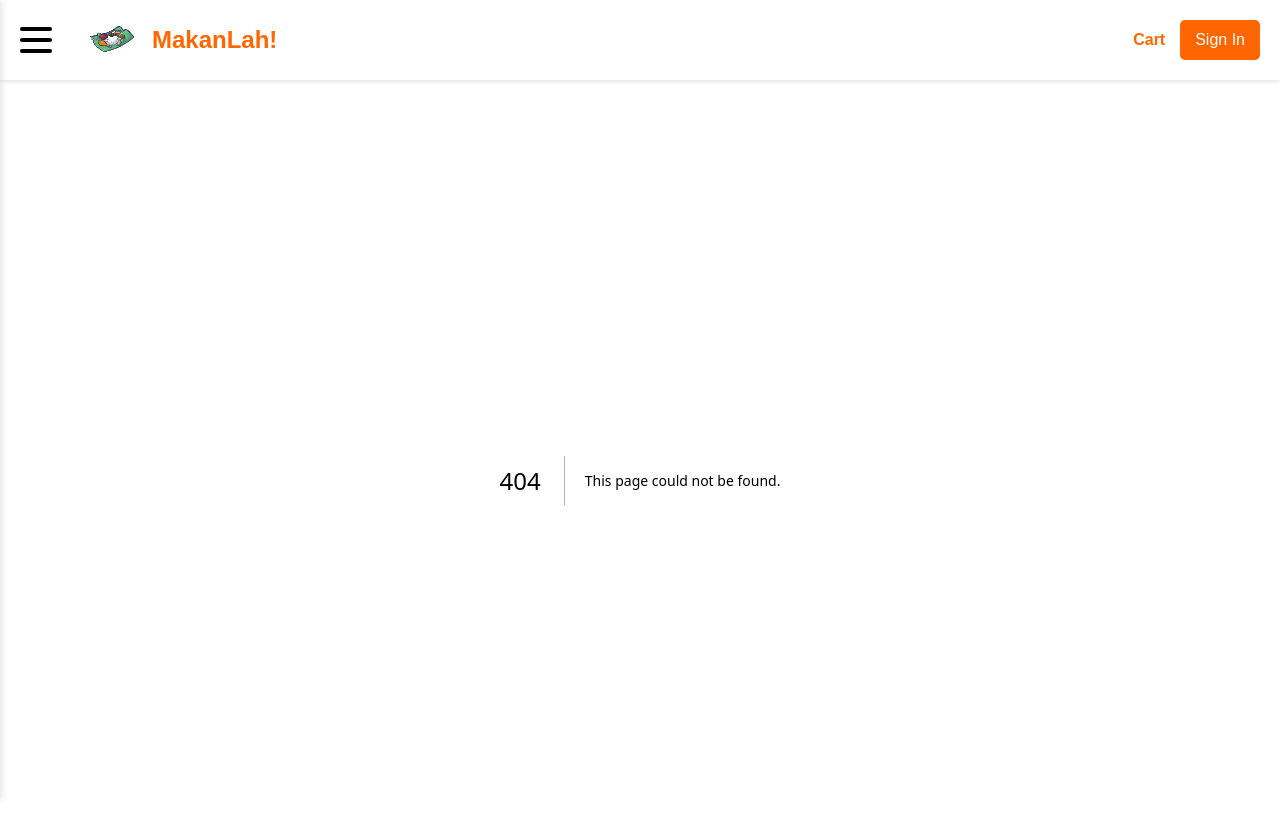
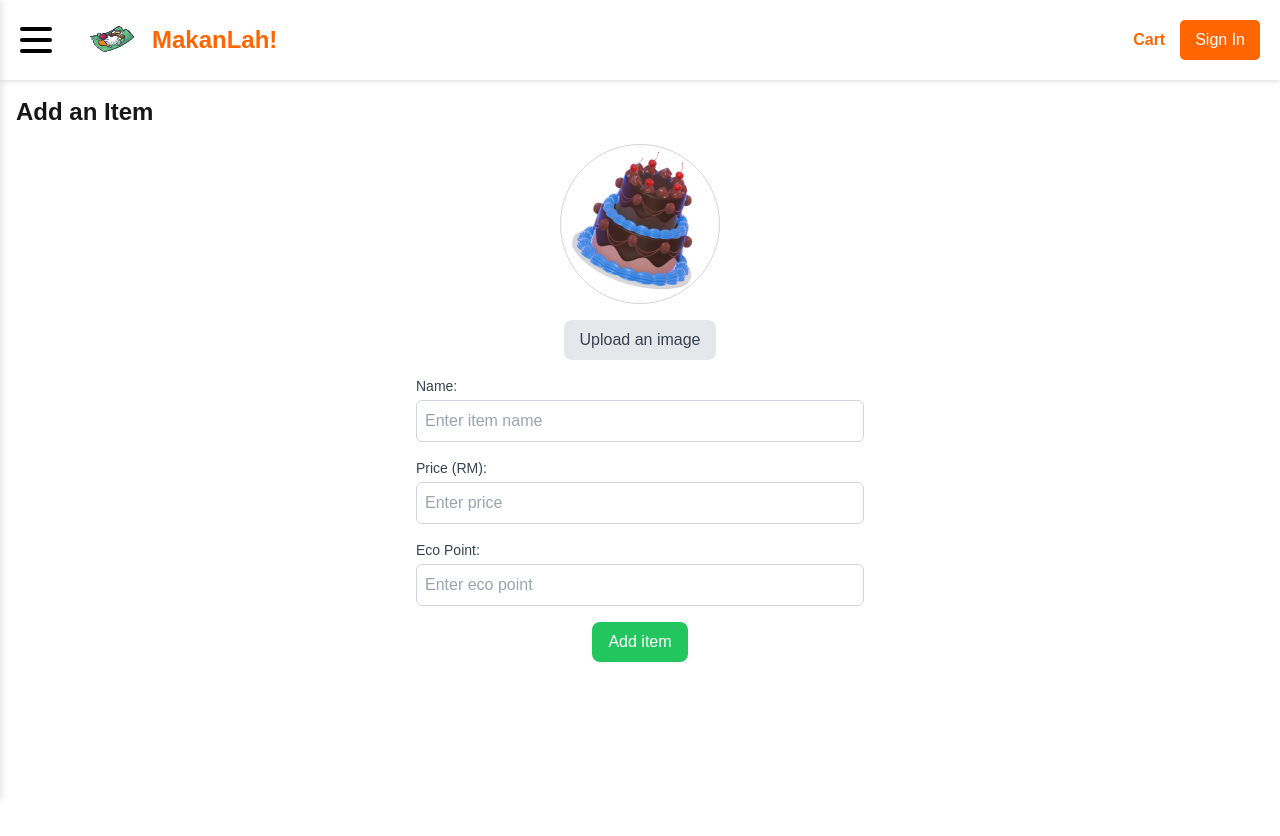
Before and after one commit to AdamAzuddin/makanlah, a Next.js app: page /add-menu-item in a window 1280 px wide. Before the commit this address had no page. Shown: the top 836 px of the page. After the commit the page ends 800 px from the top, so only its background shows below. Built offline with nearby package versions, Linux system fonts and the light colour scheme.

Commit message:
add menu page and add item page to menu

```diff
--- /dev/null
+++ b/app/add-menu-item/page.tsx
@@ -0,0 +1,109 @@
+'use client'
+import Image from 'next/image';
+import { useState } from 'react';
+import { useRouter } from 'next/navigation';
+
+export default function AddItemPage() {
+  const [name, setName] = useState('');
+  const [price, setPrice] = useState('');
+  const [ecoPoint, setEcoPoint] = useState('');
+  const [image, setImage] = useState('/chocolate_cake.png');
+
+  const router = useRouter()
+
+  const handleImageUpload = (event: React.ChangeEvent<HTMLInputElement>) => {
+    if (event.target.files && event.target.files[0]) {
+      const file = event.target.files[0];
+      setImage(URL.createObjectURL(file));
+    }
+  };
+
+  const handleSubmit = (event: React.FormEvent) => {
+    event.preventDefault();
+    // Process the form data here
+    console.log({ name, price, ecoPoint, image });
+    alert('Item added successfully!');
+  };
+
+  return (
+    <div className="container mx-auto p-4">
+      <h1 className="text-2xl font-bold mb-4">Add an Item</h1>
+      <form onSubmit={handleSubmit} className="flex flex-col items-center space-y-4">
+        {/* Image Preview */}
+        <div className="relative w-40 h-40 rounded-full overflow-hidden border border-gray-300">
+          <Image src={image} alt="Uploaded item" fill style={{ objectFit: 'cover' }} />
+        </div>
+
+        {/* Image Upload Button */}
+        <label className="cursor-pointer">
+          <input
+            type="file"
+            accept="image/*"
+            onChange={handleImageUpload}
+            className="hidden"
+          />
+          <div className="flex items-center justify-center bg-gray-200 text-gray-700 px-4 py-2 rounded-lg">
+            Upload an image
+          </div>
+        </label>
+
+        {/* Item Details */}
+        <div className="w-full max-w-md space-y-4">
+          <div>
+            <label htmlFor="name" className="block text-sm font-medium text-gray-700">
+              Name:
+            </label>
+            <input
+              type="text"
+              id="name"
+              value={name}
+              onChange={(e) => setName(e.target.value)}
+              className="mt-1 block w-full border border-gray-300 rounded-md p-2"
+              placeholder="Enter item name"
+              required
+            />
+          </div>
+
+          <div>
+            <label htmlFor="price" className="block text-sm font-medium text-gray-700">
+              Price (RM):
+            </label>
+            <input
+              type="number"
+              id="price"
+              value={price}
+              onChange={(e) => setPrice(e.target.value)}
+              className="mt-1 block w-full border border-gray-300 rounded-md p-2"
+              placeholder="Enter price"
+              required
+            />
+          </div>
+
+          <div>
+            <label htmlFor="ecoPoint" className="block text-sm font-medium text-gray-700">
+              Eco Point:
+            </label>
+            <input
+              type="number"
+              id="ecoPoint"
+              value={ecoPoint}
+              onChange={(e) => setEcoPoint(e.target.value)}
+              className="mt-1 block w-full border border-gray-300 rounded-md p-2"
+              placeholder="Enter eco point"
+              required
+            />
+          </div>
+        </div>
+
+        {/* Submit Button */}
+        <button
+          type="submit"
+          className="bg-green-500 text-white px-4 py-2 rounded-lg hover:bg-green-600"
+          onClick={()=>router.push("/dashboard/merchant/my-menu")}
+        >
+          Add item
+        </button>
+      </form>
+    </div>
+  );
+}
--- /dev/null
+++ b/app/dashboard/merchant/my-menu/page.tsx
@@ -0,0 +1,63 @@
+"use client";
+import Image from "next/image";
+import { useRouter } from "next/navigation";
+
+export default function AddMenuPage() {
+  const router = useRouter();
+
+  // Sample menu items array
+  const menuItems = [
+    { id: 1, name: "Cake", price: "RM 23.30", image: "/chocolate_cake.png" },
+    { id: 2, name: "Chocolate Cake", price: "RM 23.30", image: "/chocolate_cake.png" },
+    { id: 3, name: "Another Cake", price: "RM 23.30", image: "/chocolate_cake.png" },
+    { id: 4, name: "Cake", price: "RM 23.30", image: "/chocolate_cake.png" },
+    { id: 5, name: "Cake", price: "RM 23.30", image: "/chocolate_cake.png" },
+    { id: 6, name: "Chocolate Cake", price: "RM 23.30", image: "/chocolate_cake.png" },
+    { id: 7, name: "Another Cake", price: "RM 23.30", image: "/chocolate_cake.png" },
+    { id: 8, name: "Cake", price: "RM 23.30", image: "/chocolate_cake.png" }
+  ];
+
+  return (
+    <div className="p-6">
+      {/* Header */}
+      <h1 className="text-3xl font-bold mb-6">My Menu</h1>
+
+      {/* Menu Items Flexbox Container */}
+      <div className="flex flex-wrap justify-center gap-4">
+        {menuItems.map((item) => (
+          <div
+            key={item.id}
+            className="flex flex-col items-center bg-orange-300 rounded-lg p-4 justify-center w-full sm:w-1/3" // 3 items per row (w-1/3 for sm and above)
+            style={{ maxWidth: "200px", height: "200px" }} // Keep items square
+          >
+            <img
+              src={item.image}
+              alt={item.name}
+              className="w-24 h-24 object-cover mb-4" // Ensure the image stays square and fits well
+            />
+            <div className="text-center">
+              <p className="text-lg font-bold">{item.name}</p>
+              <p className="text-sm">{item.price}</p>
+            </div>
+          </div>
+        ))}
+      </div>
+
+      {/* Add Item Button */}
+      <div className="mt-6 flex justify-center">
+        <button
+          className="flex items-center bg-transparent border-2 border-gray-400 rounded-full px-6 py-2"
+          onClick={() => router.push("/add-menu-item")}
+        >
+          <span className="text-lg mr-2">Add an item</span>
+          <Image
+            src="/circle_add_button.png"
+            alt="Add Button"
+            width={30}
+            height={30}
+          />
+        </button>
+      </div>
+    </div>
+  );
+}
--- a/app/dashboard/merchant/page.jsx
+++ b/app/dashboard/merchant/page.jsx
@@ -1,6 +1,10 @@
+'use client'
 import Image from "next/image";
+import { useRouter } from "next/navigation";
+
 
 export default function Page() {
+    const router = useRouter()
   return (
     <div className="min-h-screen bg-yellow-400 flex flex-col items-center justify-start">
       {/* Top section: Title and Details on the left, Image on the right */}
@@ -58,7 +62,7 @@ export default function Page() {
             <p className="mr-4">
               <strong>Menu</strong>
             </p>
-            <button className="bg-green-500 text-white px-4 py-1 rounded-lg hover:bg-green-600">
+            <button className="bg-green-500 text-white px-4 py-1 rounded-lg hover:bg-green-600" onClick={()=>router.push("/dashboard/merchant/my-menu")}>
               View
             </button>
           </div>
```
Also changed, not shown: public/chocolate_cake.png (added), public/circle_add_button.png (added).
